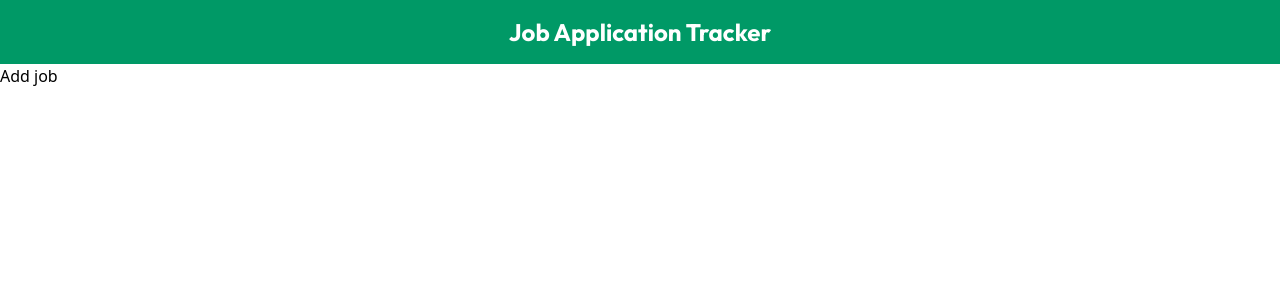
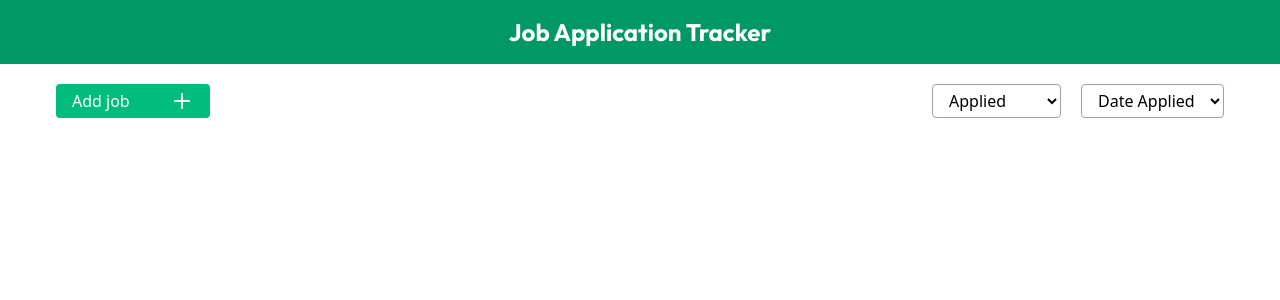
Before and after one commit to DeepakRizal/job-application-tracker, a React (Vite) app: page / in a window 1280 px wide. Shown: the top 300 px of the page. Built offline with nearby package versions, Linux system fonts and the light colour scheme.

Commit message:
feat(ui): added some filter select elements

```diff
--- a/src/App.tsx
+++ b/src/App.tsx
@@ -1,6 +1,7 @@
 import { useState } from "react";
 import JobAddModal from "./components/modals/JobAddModal";
 import Navbar from "./components/navbar/Navbar";
+import { Plus } from "lucide-react";
 
 function App() {
   const [isOpen, setIsOpen] = useState(false);
@@ -12,8 +13,38 @@ function App() {
   return (
     <div>
       <Navbar />
-      <div>
-        <button onClick={handleModalOpen}>Add job</button>
+      <div className="mt-5 flex justify-between px-14">
+        <button
+          className="bg-emerald-500 cursor-pointer flex items-center justify-center px-4 py-1 gap-10 text-white rounded-sm"
+          onClick={handleModalOpen}
+        >
+          <span> Add job</span>
+          <Plus />
+        </button>
+        <div>
+          <div className="flex gap-5">
+            <select
+              className="border font-poppin py-1 px-3 rounded-sm border-gray-400"
+              name="all-status"
+              id="all-status"
+            >
+              <option value="applied">Applied</option>
+              <option value="interview">Interview</option>
+              <option value="offer">Offer</option>
+              <option value="withdrawn">Withdrawn</option>
+            </select>
+            <select
+              className="border font-poppin py-1 px-3 rounded-sm border-gray-400"
+              name="dateApplied"
+              id="dateApplied"
+            >
+              <option value="dateApplied">Date Applied</option>
+              <option value="jobTitle">Job Title</option>
+              <option value="company">Company</option>
+              <option value="status">Status</option>
+            </select>
+          </div>
+        </div>
       </div>
       {isOpen && <JobAddModal open={isOpen} onClose={setIsOpen} />}
     </div>
--- a/src/components/modals/JobAddModal.tsx
+++ b/src/components/modals/JobAddModal.tsx
@@ -14,7 +14,10 @@ const JobAddModal = ({ open, onClose }: JobAddModalProps) => {
       {open && (
         <div className="fixed inset-0 bg-black/50 backdrop-blur-sm flex items-center justify-center">
           <div className="bg-gray-100 relative px-8 py-5 rounded-md w-[400px]">
-            <button onClick={handleClose} className="absolute top-4 right-4">
+            <button
+              onClick={handleClose}
+              className="absolute cursor-pointer top-4 right-4"
+            >
               <X />
             </button>
             <h1 className="text-gray-800 font-bold text-center text-2xl">
--- a/src/index.css
+++ b/src/index.css
@@ -1,7 +1,8 @@
-@import url("https://fonts.googleapis.com/css2?family=Jost:ital,wght@0,100..900;1,100..900&family=Outfit:wght@100..900&display=swap");
+@import url("https://fonts.googleapis.com/css2?family=Jost:ital,wght@0,100..900;1,100..900&family=Outfit:wght@100..900&family=Poppins:ital,wght@0,100;0,200;0,300;0,400;0,500;0,600;0,700;0,800;0,900;1,100;1,200;1,300;1,400;1,500;1,600;1,700;1,800;1,900&display=swap");
 @import "tailwindcss";
 
 @theme {
   --font-jost: "Jost", sans-serif;
   --font-outfit: "Outfit", sans-serif;
+  --font-poppin:  font-family: "Poppins", sans-serif;
 }
```
